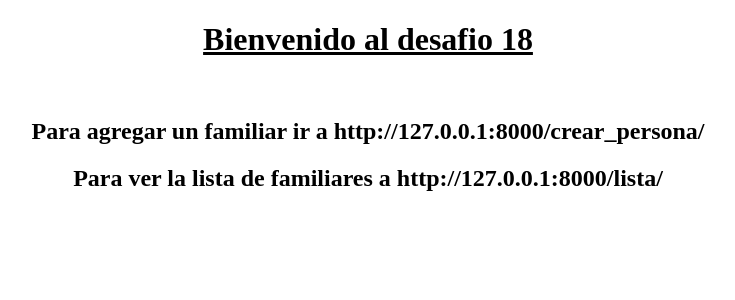
After one commit to dariosbarbati/MVT, a Django app: page /bienvenido/ in a window 1280 px wide. The commit adds this page. Shown: the top 300 px of the page, without its empty margins (272-1007 px from the left). Run offline with Django 4.2, Linux system fonts and the light colour scheme.

Commit message:
terminado

```diff
--- a/MVT/MVT/urls.py
+++ b/MVT/MVT/urls.py
@@ -1,11 +1,12 @@
 from django.contrib import admin
 from django.urls import path
-from MVT.view import familia
-from personas.views import create_person
+from MVT.view import bienvenido
+from personas.views import create_person,list_person
 
 
 urlpatterns = [
     path('admin/', admin.site.urls),
-    path('familia/', familia, name= "familia"),
-    path('crear_persona/', create_person, name= "crear_persona")
+    path('bienvenido/', bienvenido, name= "bienvenida"),
+    path('crear_persona/', create_person, name= "crear_persona"),
+    path('lista/', list_person, name= "listar_personas")
 ]
--- a/MVT/MVT/view.py
+++ b/MVT/MVT/view.py
@@ -1,5 +1,5 @@
 from django.http import HttpResponse
 from django.shortcuts import render
 
-def familia (resquest):
-    return render(resquest,'template1.html', context={})
+def bienvenido (resquest):
+    return render(resquest,'bienvenido.html', context={})
--- /dev/null
+++ b/MVT/templates/bienvenido.html
@@ -0,0 +1,15 @@
+<!DOCTYPE html>
+<html lang="en">
+<head>
+    <meta charset="UTF-8">
+    <meta http-equiv="X-UA-Compatible" content="IE=edge">
+    <meta name="viewport" content="width=device-width, initial-scale=1.0">
+    <title>Bienvenido</title>
+</head>
+<body>
+  <h1 style="text-align: center; text-decoration: underline;"> Bienvenido al desafio 18 </h1>
+  <br>
+  <h2 style="text-align: center"> Para agregar un familiar ir a http://127.0.0.1:8000/crear_persona/</h2>
+  <h2 style="text-align: center"> Para ver la lista de familiares a http://127.0.0.1:8000/lista/</h2>
+</body>
+</html>
```
Also changed, not shown: MVT/personas/views.py (+7 -2 lines), MVT/templates/list.html (added, +9 -0 lines), MVT/templates/new_person.html (+16 -1 lines), MVT/templates/template1.html (deleted, +0 -12 lines), MVT/db.sqlite3.
